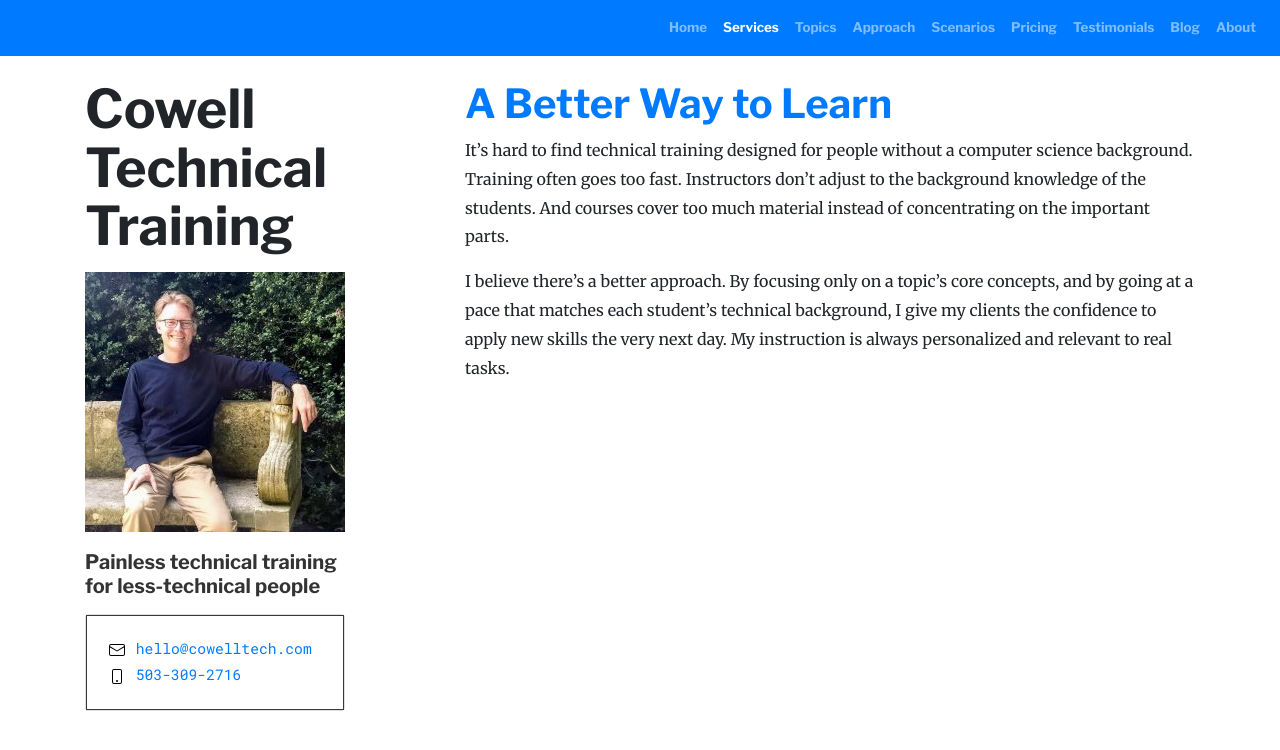
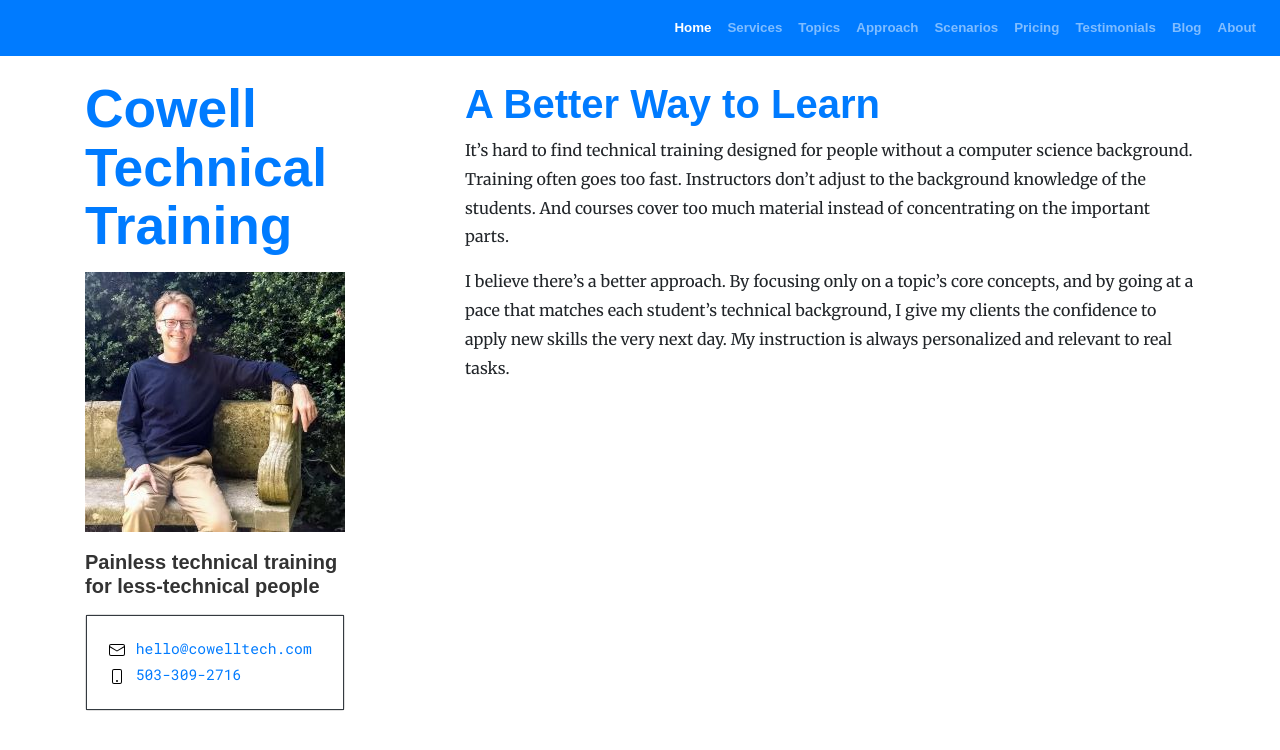
Before and after one commit to cwcowell/cwcowell.github.io, a Jekyll site: the page built from index.md, in a window 1280 px wide. Shown: the top 750 px of the page. Built offline with Jekyll 4.4.1, drawn with Linux system fonts in a browser that asks for light colours; some web fonts are replaced; our own code applies the rules of GitHub Pages for plain Markdown files.

Commit message:
fix active nav items

```diff
--- a/_layouts/default.html
+++ b/_layouts/default.html
@@ -11,8 +11,8 @@
 
     <!-- Google fonts -->
     <link href="https://fonts.googleapis.com/css?family=Merriweather:400,400i,700,700i&display=swap" rel="stylesheet">
-    <link href="https://fonts.googleapis.com/css?family=Libre+Franklin:400,700&display=swap" rel="stylesheet">
     <link href="https://fonts.googleapis.com/css?family=Roboto+Mono&display=swap" rel="stylesheet">
+    <link href="https://fonts.googleapis.com/css?family=Proza+Libre:400&display=swap" rel="stylesheet">
 
     <!-- my custom CSS -->
     <link href="{{ '/assets/css/style.css?v=' | append: site.github.build_revision | relative_url }}" rel="stylesheet">
@@ -33,15 +33,15 @@
                     <span class="navbar-toggler-icon"></span>
                 </button>
                 <div class="navbar-nav ml-auto">
-                    <a class="nav-item nav-link" href="/">Home</a>
-                    <a class="nav-item nav-link active" href="/services.html">Services</a>
-                    <a class="nav-item nav-link" href="/topics.html">Topics</a>
-                    <a class="nav-item nav-link" href="/approach.html">Approach</a>
-                    <a class="nav-item nav-link" href="/scenarios.html">Scenarios</a>
-                    <a class="nav-item nav-link" href="/pricing.html">Pricing</a>
-                    <a class="nav-item nav-link" href="/testimonials.html">Testimonials</a>
-                    <a class="nav-item nav-link" href="/blog.html">Blog</a>
-                    <a class="nav-item nav-link" href="/about.html">About</a>
+                    <a class="nav-item nav-link {% if page.url == '/' %}active{% endif %}" href="/">Home</a>
+                    <a class="nav-item nav-link {% if page.url == '/services.html' %}active{% endif %}" href="/services.html">Services</a>
+                    <a class="nav-item nav-link {% if page.url == '/topics.html' %}active{% endif %}" href="/topics.html">Topics</a>
+                    <a class="nav-item nav-link {% if page.url == '/approach.html' %}active{% endif %}" href="/approach.html">Approach</a>
+                    <a class="nav-item nav-link {% if page.url == '/scenarios.html' %}active{% endif %}" href="/scenarios.html">Scenarios</a>
+                    <a class="nav-item nav-link {% if page.url == '/pricing.html' %}active{% endif %}" href="/pricing.html">Pricing</a>
+                    <a class="nav-item nav-link {% if page.url == '/testimonials.html' %}active{% endif %}" href="/testimonials.html">Testimonials</a>
+                    <a class="nav-item nav-link {% if page.url == '/blog.html' %}active{% endif %}" href="/blog.html">Blog</a>
+                    <a class="nav-item nav-link {% if page.url == '/about.html' %}active{% endif %}" href="/about.html">About</a>
                 </div>
             </nav>
         </div>
@@ -52,7 +52,7 @@
 <div class="container">
     <div class="row">
         <div class="col-lg-4">
-            <p class="company-title">Cowell<br/>Technical<br/>Training</p>
+            <p class="company-title text-primary">Cowell<br/>Technical<br/>Training</p>
             <img alt="Chris Cowell on a bench" src="assets/img/chris-on-bench-260px.jpg"/>
             <p class="tagline">Painless technical training
                 <br/>
```
